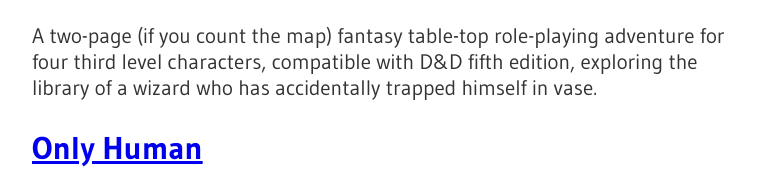
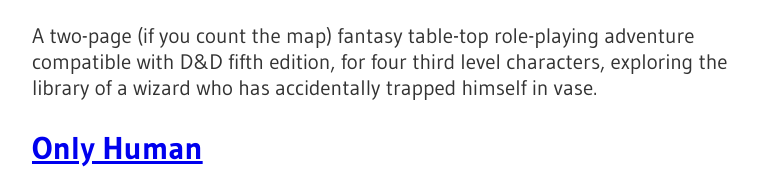
Before and after one commit to thewrongjames/thewrongjames.github.io, a website: page public/index.html in a window 1280 px wide. Shown: the part 588-778 px from the top of the page, without its empty margins (258-1016 px from the left). Drawn offline with Linux system fonts and the light colour scheme.

Commit message:
Make the Trovious' Library description read easier

```diff
--- a/public/index.html
+++ b/public/index.html
@@ -21,9 +21,9 @@
       <h2><a href="https://thewrongjames.itch.io/trovious-library" target="_blank" rel="noreferrer">Trovious' Library</a></h2>
       <p>
          A two-page (if you count the map) fantasy table-top role-playing
-         adventure for four third level characters, compatible with D&D fifth
-         edition, exploring the library of a wizard who has accidentally trapped
-         himself in vase.
+         adventure compatible with D&D fifth edition, for four third level
+         characters, exploring the library of a wizard who has accidentally
+         trapped himself in vase.
       </p>
       <h2><a href="https://onlyhuman.thewrongjames.com" target="_blank" rel="noreferrer">Only Human</a></h2>
       <p>
```
